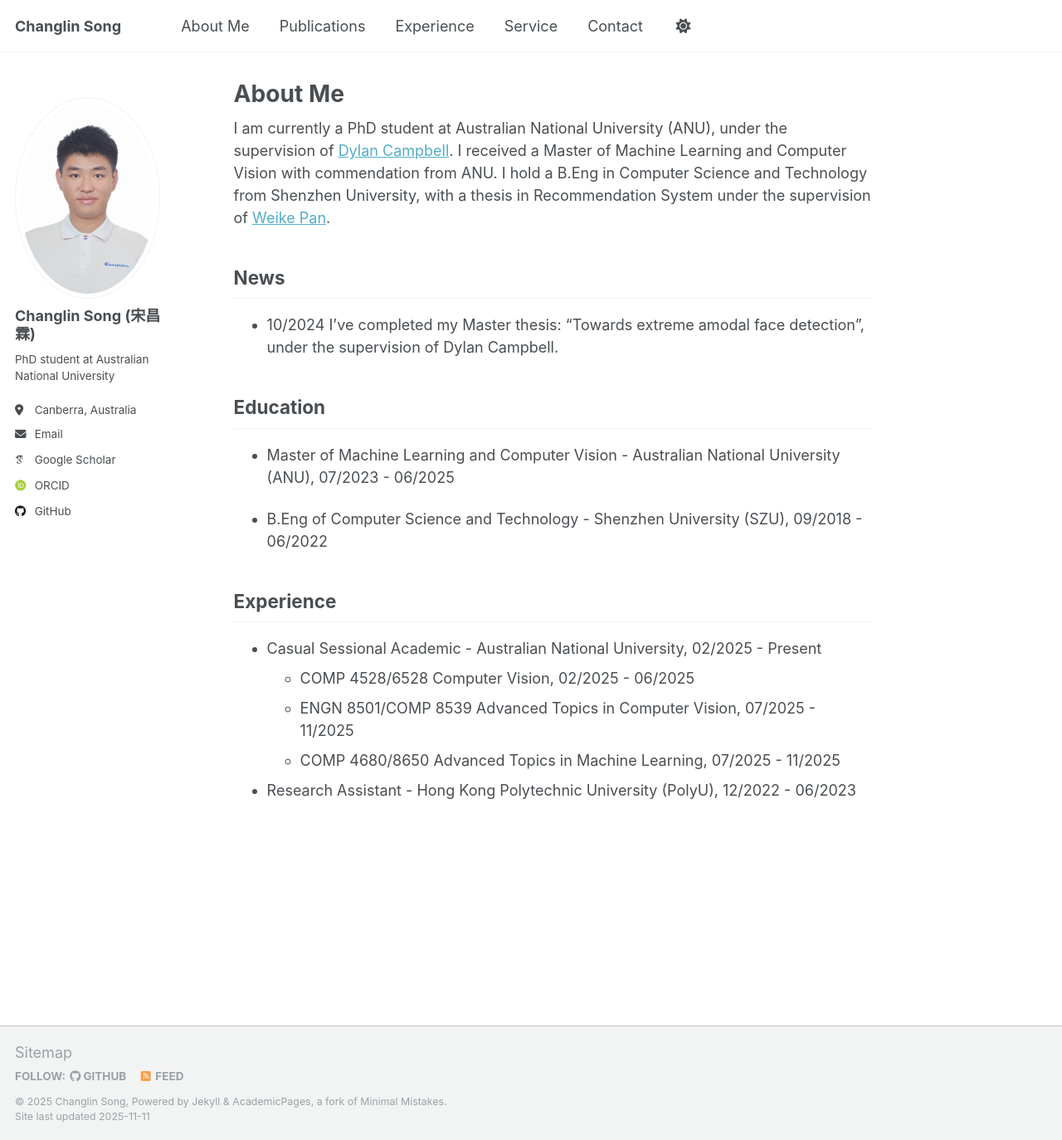
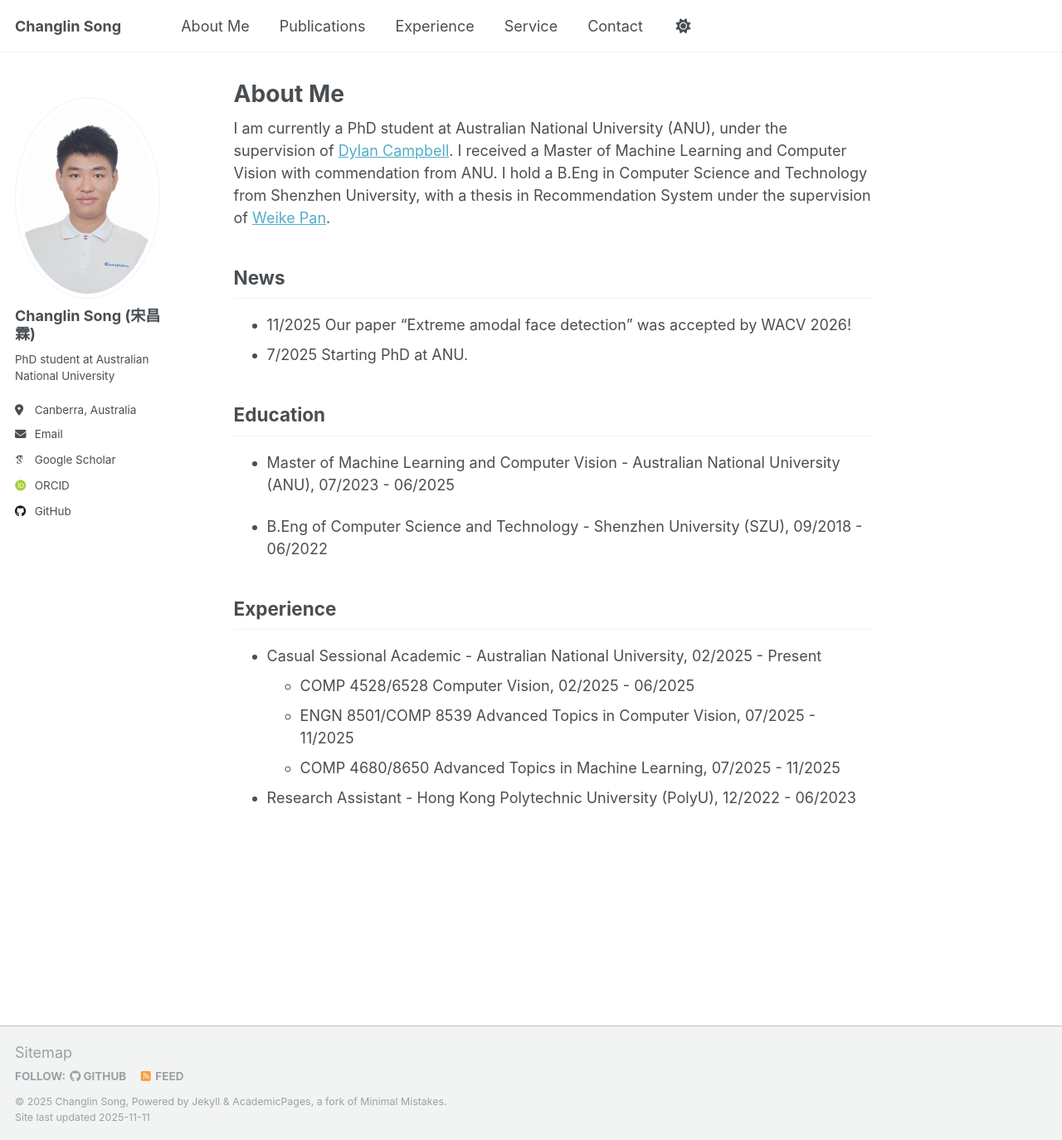
Before and after one commit to CharlieSong1999/CharlieSong1999.github.io, a Jekyll site: the page built from _pages/about.md, in a window 1280 px wide and 1374 px high. Shown: the whole window at 83% size. Built offline with Jekyll 4.4.1, drawn with Linux system fonts in a browser that asks for light colours; some web fonts are replaced; a script that is not in the unit is left out.

Commit message:
wacv 2026 - exaface

```diff
--- a/_pages/about.md
+++ b/_pages/about.md
@@ -12,7 +12,8 @@ I am currently a PhD student at Australian National University (ANU), under the
 ## News
 
 <!-- * 06/2025 I've graduated from ANU with commendation in the MMLCV program. -->
-* 10/2024 I've completed my Master thesis: "Towards extreme amodal face detection", under the supervision of Dylan Campbell.
+* 11/2025 Our paper "Extreme amodal face detection" was accepted by WACV 2026!
+* 7/2025 Starting PhD at ANU.
 
 
 ## Education
```
Also changed, not shown: _pages/publications.md (+26 -0 lines), 1 other file.
